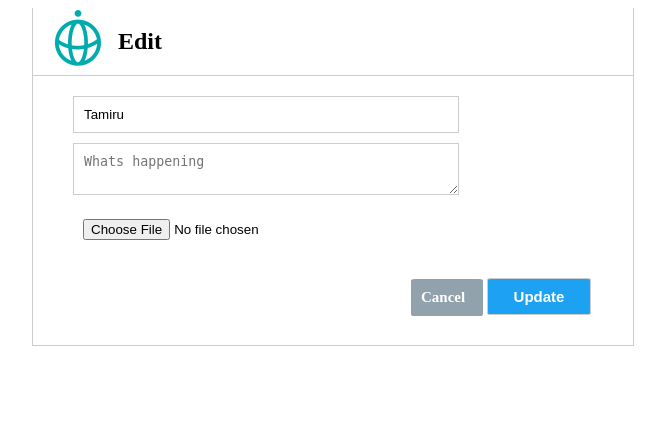
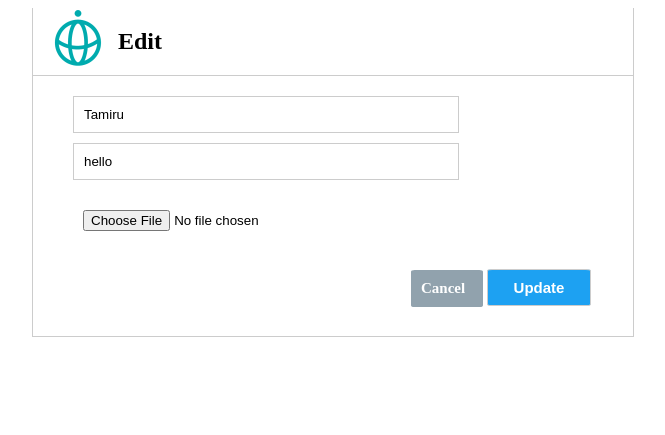
Before and after one commit to tamirug2015/Twitter_clone, a Django app: page /edit/3/ in a window 1280 px wide. Shown: the top 435 px of the page, without its empty margins (307-972 px from the left). Run offline with Django 4.2, Linux system fonts and the light colour scheme; data comes from the database, SQL or seed files in the repository.

Commit message:
Update edit.html

```diff
--- a/templates/edit.html
+++ b/templates/edit.html
@@ -10,7 +10,7 @@
     <form action="/edit/{{posts.id}}/" method="POST"  enctype="multipart/form-data">
       {% csrf_token %}
       <input type="text" name="name" placeholder="Name" value = "{{posts.name}}"required /><br />
-      <textarea name="body"  placeholder="Whats happening" value="{{posts.body}}" ></textarea
+      <input name="body"  placeholder="Whats happening" value="{{posts.body}}" ></input
       ><br />
       <input id ="uploadfile" type="file" name ="image">
       <br>
```
